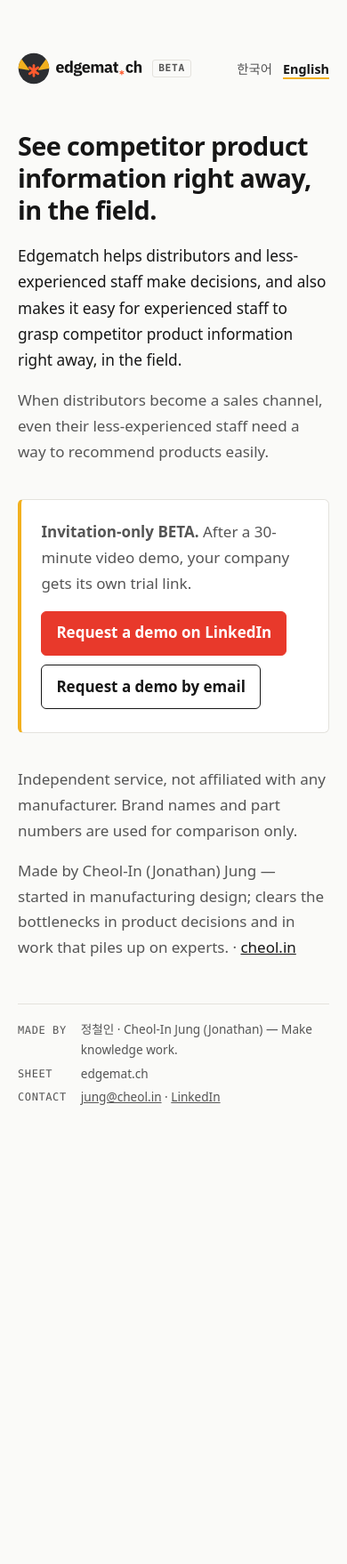
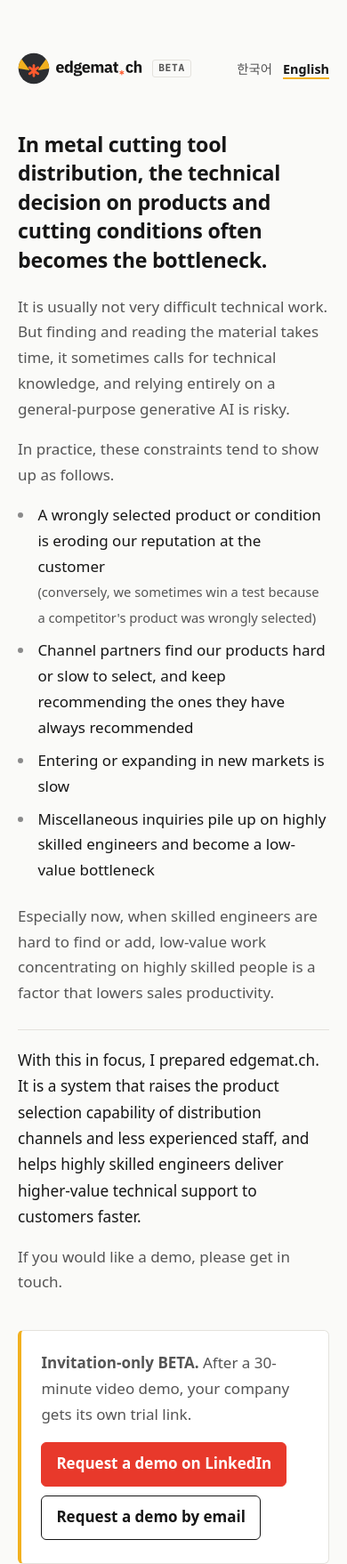
Before and after one commit to saebaram8/Edgematch-Intro, a plain HTML site: page index.html in a window 390 px wide. Shown: the top 1758 px of the page at 89% size. Before the commit the page ends 1278 px from the top, so only its background shows below. Drawn offline with Linux system fonts and the light colour scheme; a web font is replaced by a local one.

Commit message:
Replace intro copy with the distribution bottleneck message
Use the author's text in Korean and English: the opening sentence as the
headline, the four field symptoms, and the positioning of edgemat.ch.
Update the page description to match. Access box, notices and footer
are unchanged.

Co-Authored-By: Claude Fable 5.2 <noreply@anthropic.com>
Claude-Session: https://claude.ai/code/session_01LT5TrPxPxkcN9XGP4DM1Mp

```diff
--- a/index.html
+++ b/index.html
@@ -4,7 +4,7 @@
 <meta charset="utf-8">
 <meta name="viewport" content="width=device-width,initial-scale=1">
 <title>edgemat.ch — Edgematch</title>
-<meta name="description" content="현장에서 바로 경쟁사 제품 정보를 파악합니다. See competitor product information right away, in the field.">
+<meta name="description" content="금속 절삭 공구의 유통에서는 제품과 절삭 조건을 기술적으로 결정하는 과정이 병목으로 작용하곤 합니다. In metal cutting tool distribution, the technical decision on products and cutting conditions often becomes the bottleneck.">
 <meta name="robots" content="index,follow">
 <link rel="icon" href="favicon.ico" sizes="16x16 32x32 48x48">
 <link rel="icon" type="image/svg+xml" href="favicon.svg">
@@ -25,9 +25,14 @@ nav{display:flex;justify-content:space-between;align-items:center;margin-bottom:
 .badge{font:600 .7rem/1 var(--font-code);border:1px solid var(--t-line);border-radius:3px;padding:3px 6px;color:var(--t-muted);letter-spacing:.06em}
 .lang a{color:var(--t-muted);text-decoration:none;margin-left:12px;font-size:.9rem}
 .lang a[aria-current]{color:var(--t-ink);font-weight:600;border-bottom:2px solid var(--t-accent)}
-h1{font-size:clamp(1.8rem,5vw,2.6rem);line-height:1.25;letter-spacing:-.02em;margin:0 0 1.2rem}
+h1{font-size:clamp(1.45rem,3.6vw,1.9rem);line-height:1.4;letter-spacing:-.01em;margin:0 0 1.4rem;word-break:keep-all;text-wrap:pretty}
 p{margin:0 0 1rem;color:var(--t-muted)}
-p.lead{color:var(--t-ink);font-size:1.08rem}
+p.lead{color:var(--t-ink);font-size:1.08rem;border-top:1px solid var(--t-line);padding-top:1.2rem;margin-top:1.6rem}
+ul{color:var(--t-ink);margin:0 0 1.4rem;padding-left:1.2rem}
+li{margin:.5rem 0;padding-left:.2rem}
+li::marker{color:var(--t-hint)}
+.aside{color:var(--t-muted);font-size:.92rem}
+article{word-break:keep-all;overflow-wrap:anywhere}
 a{color:var(--t-ink)}
 .code{font-family:var(--font-code);font-variant-numeric:tabular-nums;background:var(--t-panel);border:1px solid var(--t-line);border-radius:3px;padding:1px 6px;color:var(--t-ink);white-space:nowrap}
 section.access{margin:2.4rem 0;padding:1.4rem 1.4rem .6rem;background:var(--t-panel);border:1px solid var(--t-line);border-left:4px solid var(--t-accent);border-radius:6px}
@@ -55,9 +60,18 @@ footer a{color:var(--t-muted)}
 </nav>
 
 <article lang="ko" data-section="ko">
-  <h1>현장에서 바로 경쟁사 제품 정보를 파악합니다.</h1>
-  <p class="lead">Edgematch는 대리점과 경험이 적은 직원의 판단을 도와줄 뿐만 아니라, 숙련 직원도 현장에서 바로 경쟁사의 제품 정보를 파악하기 쉽게 만들어 줍니다.</p>
-  <p>대리점이 판매 채널이 되면, 대리점의 경험이 적은 직원도 제품을 쉽게 추천할 수 있는 구조가 필요합니다.</p>
+  <h1>금속 절삭 공구의 유통에서는 제품과 절삭 조건을 기술적으로 결정하는 과정이 병목으로 작용하곤 합니다.</h1>
+  <p>이것은 일반적으로 매우 어려운 기술 업무는 아니지만, 자료를 찾아 읽는 데에는 시간이 들고, 기술적 지식이 필요한 경우도 있으며, 범용적인 생성형 AI에 완전히 의존하기에는 위험합니다.</p>
+  <p>이런 제약들은 현실에서 아래와 같은 결과로 나타나곤 합니다.</p>
+  <ul>
+    <li>잘못 선정된 제품과 조건이 고객사에서 우리의 평판을 깎고 있음<br><span class="aside">(반대로 경쟁사의 제품이 잘못 선정되어 우리가 테스트에서 이기기도 함)</span></li>
+    <li>중간 채널에서 우리 제품의 선정을 어려워하거나 시간이 많이 걸리고, 기존에 추천하던 제품만 계속 추천함</li>
+    <li>새로운 시장에 진출하거나 확장하는 속도가 더딤</li>
+    <li>고숙련 엔지니어에게 잡다한 문의가 몰려서 부가가치가 낮은 병목이 됨</li>
+  </ul>
+  <p>특히 숙련된 엔지니어를 구하거나 늘리기 어려운 지금 같은 시기에, 저부가가치 업무가 고숙련 인원에게 집중되는 현상은 세일즈 생산성을 낮추는 요인이라고 할 수 있습니다.</p>
+  <p class="lead">저는 이에 주안점을 두고 edgemat.ch를 준비하였습니다. 절삭 공구 업계의 유통 채널과 경험이 적은 담당자의 제품 선정 역량을 높이고, 고숙련 엔지니어들은 고객에게 더 큰 가치의 기술 지원을 빠르게 제공할 수 있도록 돕는 시스템입니다.</p>
+  <p>시연을 원하시면 연락을 남겨 주세요.</p>
   <section class="access">
     <p><strong>지금은 초대한 회사만 쓰는 BETA입니다.</strong> 30분 화상 시연 뒤 회사 전용 체험 링크를 드립니다.</p>
     <div class="cta">
@@ -70,9 +84,18 @@ footer a{color:var(--t-muted)}
 </article>
 
 <article lang="en" data-section="en" hidden>
-  <h1>See competitor product information right away, in the field.</h1>
-  <p class="lead">Edgematch helps distributors and less-experienced staff make decisions, and also makes it easy for experienced staff to grasp competitor product information right away, in the field.</p>
-  <p>When distributors become a sales channel, even their less-experienced staff need a way to recommend products easily.</p>
+  <h1>In metal cutting tool distribution, the technical decision on products and cutting conditions often becomes the bottleneck.</h1>
+  <p>It is usually not very difficult technical work. But finding and reading the material takes time, it sometimes calls for technical knowledge, and relying entirely on a general-purpose generative AI is risky.</p>
+  <p>In practice, these constraints tend to show up as follows.</p>
+  <ul>
+    <li>A wrongly selected product or condition is eroding our reputation at the customer<br><span class="aside">(conversely, we sometimes win a test because a competitor's product was wrongly selected)</span></li>
+    <li>Channel partners find our products hard or slow to select, and keep recommending the ones they have always recommended</li>
+    <li>Entering or expanding in new markets is slow</li>
+    <li>Miscellaneous inquiries pile up on highly skilled engineers and become a low-value bottleneck</li>
+  </ul>
+  <p>Especially now, when skilled engineers are hard to find or add, low-value work concentrating on highly skilled people is a factor that lowers sales productivity.</p>
+  <p class="lead">With this in focus, I prepared edgemat.ch. It is a system that raises the product selection capability of distribution channels and less experienced staff, and helps highly skilled engineers deliver higher-value technical support to customers faster.</p>
+  <p>If you would like a demo, please get in touch.</p>
   <section class="access">
     <p><strong>Invitation-only BETA.</strong> After a 30-minute video demo, your company gets its own trial link.</p>
     <div class="cta">
```
